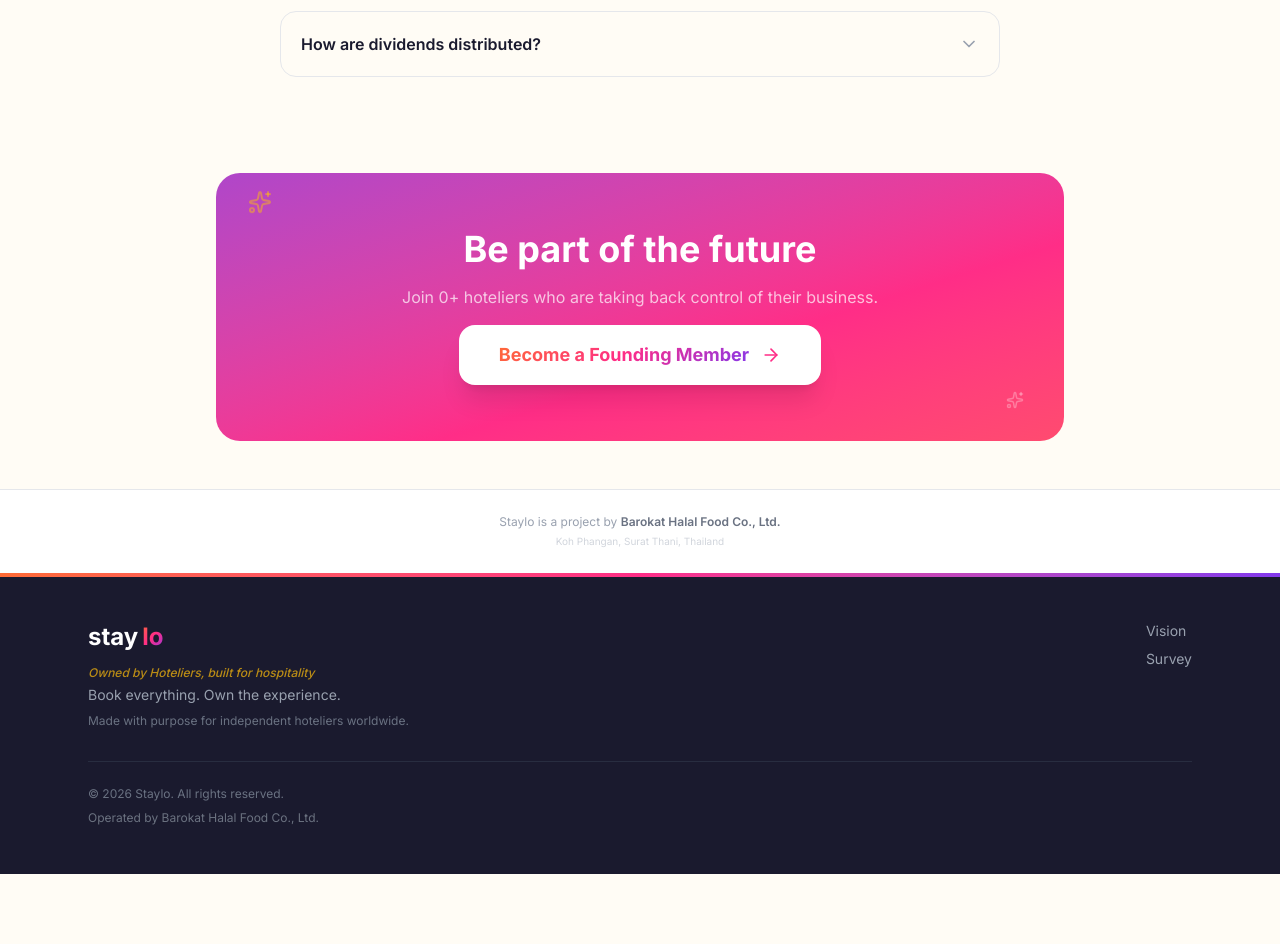
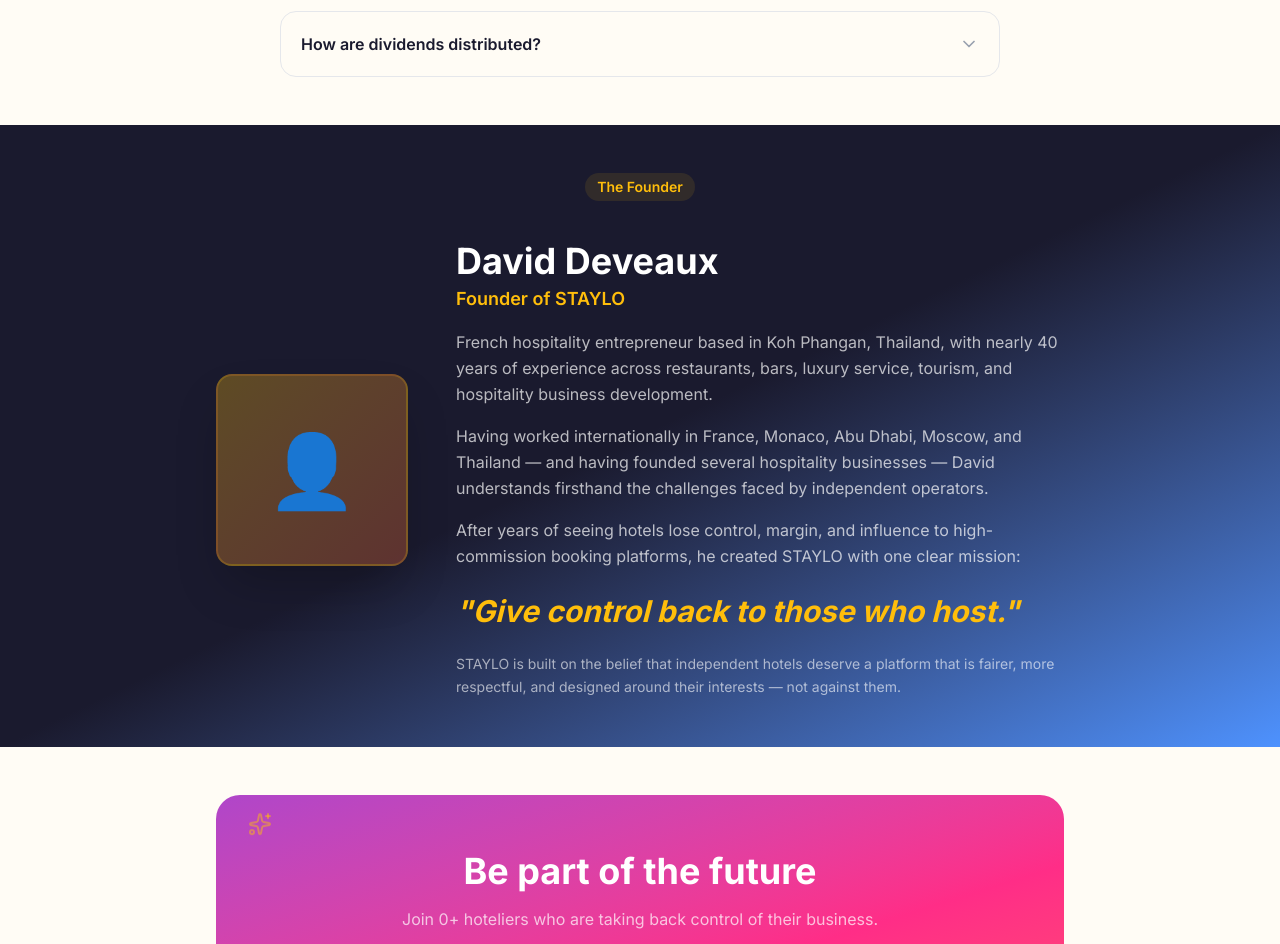
Before and after one commit to Tamanada/STAYLO, a React (Vite) app: page /vision in a window 1280 px wide. Shown: the part 6562-7506 px from the top of the page. Before the commit the page ends 7436 px from the top, so only its background shows below. Built offline with nearby package versions, Linux system fonts and the light colour scheme; no server answers.

Commit message:
Add Founder section to Vision page
David Deveaux bio with 40 years hospitality experience,
international career, and the mission behind STAYLO:
"Give control back to those who host."

Co-Authored-By: Claude Opus 4.6 (1M context) <noreply@anthropic.com>

```diff
--- a/src/pages/Vision.jsx
+++ b/src/pages/Vision.jsx
@@ -565,6 +565,50 @@ export default function Vision() {
         </div>
       </section>
 
+      {/* Founder Section */}
+      <section className="py-8 sm:py-12 bg-gradient-to-br from-deep via-deep to-ocean/90">
+        <div className="max-w-4xl mx-auto px-4 sm:px-6">
+          <div className="text-center mb-6">
+            <Badge variant="golden" className="mb-4">{t('vision.founder_badge', 'The Founder')}</Badge>
+          </div>
+
+          <div className="flex flex-col md:flex-row items-center gap-8 md:gap-12">
+            {/* Photo placeholder */}
+            <div className="flex-shrink-0">
+              <div className="w-40 h-40 md:w-48 md:h-48 rounded-2xl bg-gradient-to-br from-golden/30 to-sunrise/30 border-2 border-golden/20 flex items-center justify-center overflow-hidden shadow-2xl">
+                <span className="text-7xl">👤</span>
+              </div>
+            </div>
+
+            {/* Bio */}
+            <div className="flex-1 text-center md:text-left">
+              <h2 className="text-3xl sm:text-4xl font-extrabold text-white mb-1">David Deveaux</h2>
+              <p className="text-golden font-semibold text-lg mb-4">{t('vision.founder_role', 'Founder of STAYLO')}</p>
+
+              <p className="text-white/70 mb-4 leading-relaxed">
+                {t('vision.founder_bio1', 'French hospitality entrepreneur based in Koh Phangan, Thailand, with nearly 40 years of experience across restaurants, bars, luxury service, tourism, and hospitality business development.')}
+              </p>
+
+              <p className="text-white/70 mb-4 leading-relaxed">
+                {t('vision.founder_bio2', 'Having worked internationally in France, Monaco, Abu Dhabi, Moscow, and Thailand — and having founded several hospitality businesses — David understands firsthand the challenges faced by independent operators.')}
+              </p>
+
+              <p className="text-white/70 mb-4 leading-relaxed">
+                {t('vision.founder_bio3', 'After years of seeing hotels lose control, margin, and influence to high-commission booking platforms, he created STAYLO with one clear mission:')}
+              </p>
+
+              <blockquote className="text-2xl sm:text-3xl font-extrabold text-golden italic my-6">
+                "{t('vision.founder_quote', 'Give control back to those who host.')}"
+              </blockquote>
+
+              <p className="text-white/60 text-sm leading-relaxed">
+                {t('vision.founder_belief', 'STAYLO is built on the belief that independent hotels deserve a platform that is fairer, more respectful, and designed around their interests — not against them.')}
+              </p>
+            </div>
+          </div>
+        </div>
+      </section>
+
       {/* Bottom CTA */}
       <section className="py-8 sm:py-12">
         <div className="max-w-4xl mx-auto px-4 sm:px-6">
```
